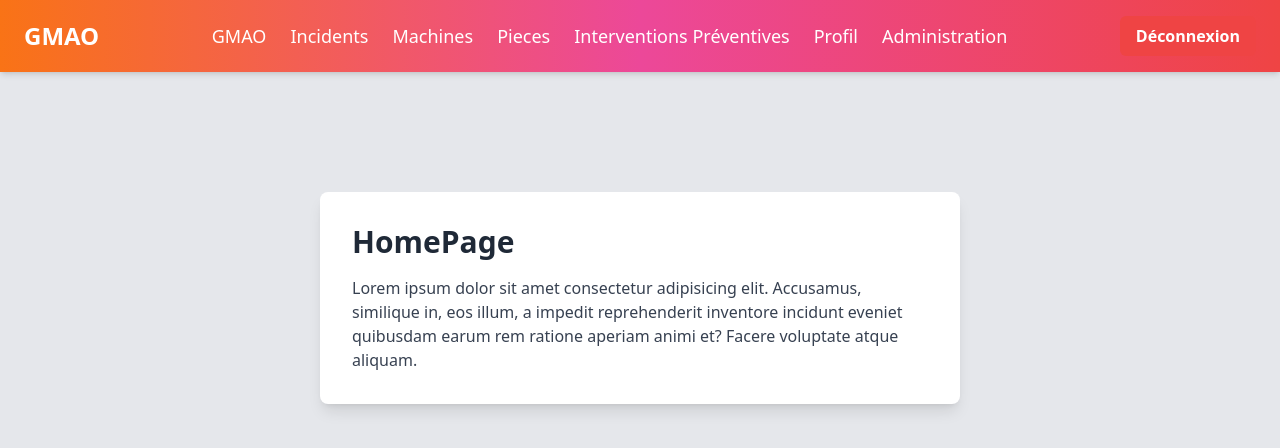
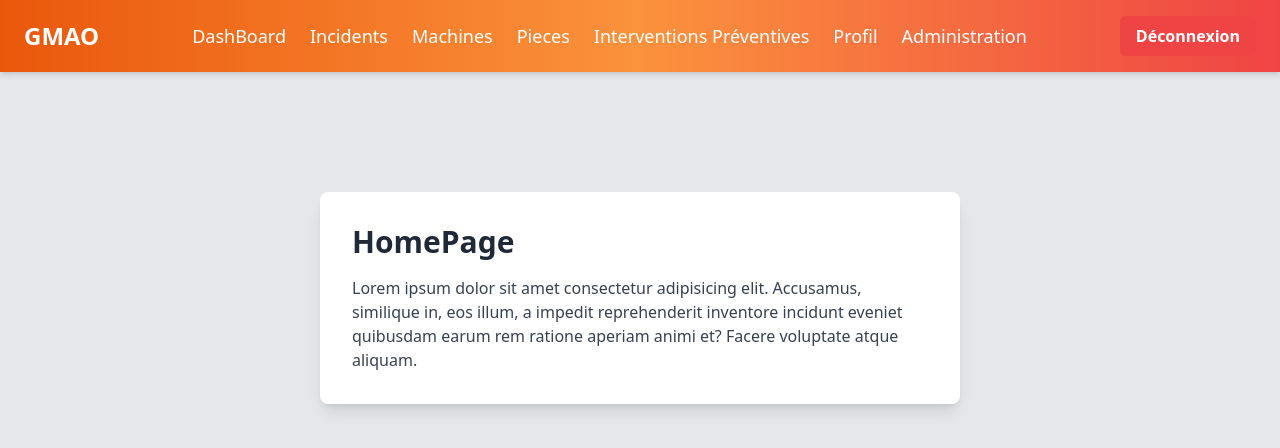
Before and after one commit to LouKlom/GMAO-FRONT, a React (Create React App) app in the folder GMAO/gmao/: page / in a window 1280 px wide. Shown: the top 448 px of the page. Built offline with nearby package versions, Linux system fonts and the light colour scheme; sample sign-in values are in the browser's storage.

Commit message:
Changements mineurs design

```diff
--- a/GMAO/gmao/src/Components/Navbar.jsx
+++ b/GMAO/gmao/src/Components/Navbar.jsx
@@ -12,7 +12,7 @@ export default function Navbar() {
   };
 
   const navItems = [
-    { name: 'GMAO', path: '/Dashboard' },
+    { name: 'DashBoard', path: '/Dashboard' },
     { name: 'Incidents', path: '/Incidents' },
     { name: 'Machines', path: '/Materiel' },
     { name: 'Pieces', path: '/Pieces' },
@@ -24,7 +24,7 @@ export default function Navbar() {
   return (
     <div>
       <RequireAuth />
-      <nav className="bg-gradient-to-r from-orange-500 via-pink-500 to-red-500 text-white shadow-md w-full">
+      <nav className="bg-gradient-to-r from-orange-600 via-orange-400 to-red-500 text-white shadow-md w-full">
         <div className="container mx-auto flex justify-between items-center px-6 py-4">
           <div className="text-2xl font-extrabold">
             <a href="/Dashboard" className="hover:text-gray-200 transition duration-300">
--- a/GMAO/gmao/src/Login/Login.jsx
+++ b/GMAO/gmao/src/Login/Login.jsx
@@ -40,7 +40,7 @@ export default function Login() {
                 <div className="mb-6 text-center">
                     <img src='./GMAO_LOGO.png' alt='Logo' className="mx-auto w-24 h-24 rounded-full shadow-md" />
                 </div>
-                <h2 className="text-2xl font-bold mb-6 text-gray-700 text-center">Bienvenue à GMAO</h2>
+                <h2 className="text-2xl font-bold mb-6 text-gray-700 text-center">GMAO - Connexion</h2>
                 {error && <div className="bg-red-100 text-red-700 p-3 rounded mb-4 text-center">{error}</div>}
                 <form onSubmit={handleSubmit}>
                     <div className="mb-4">
```
